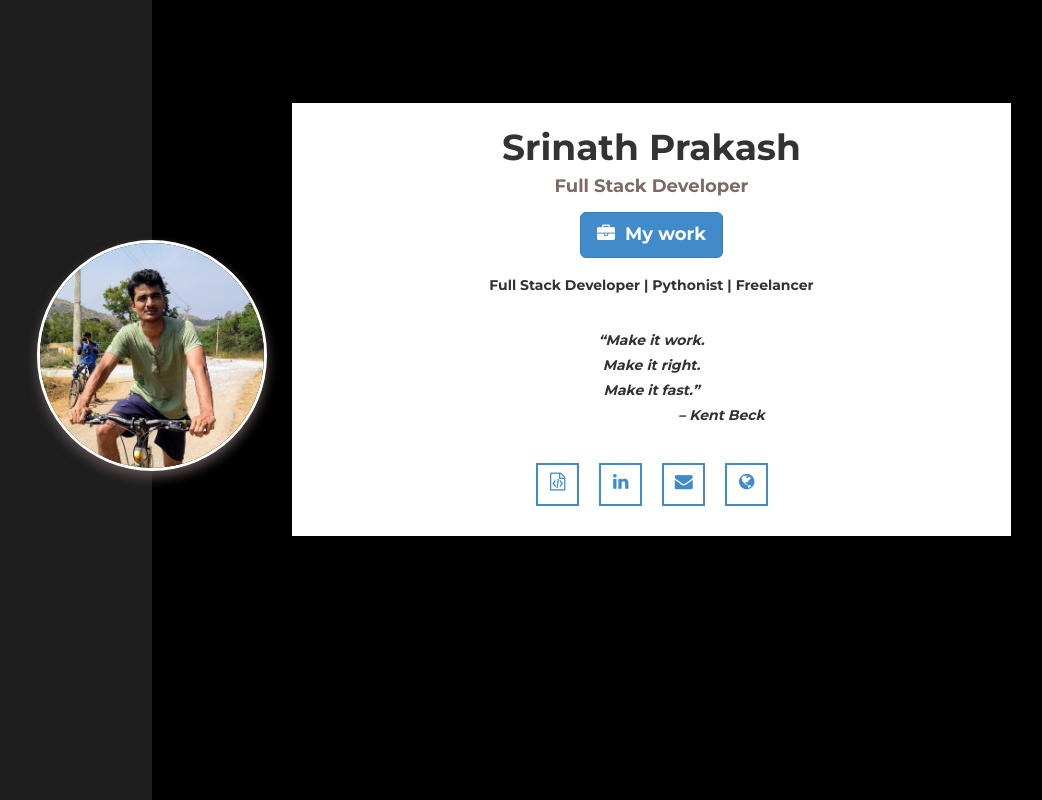
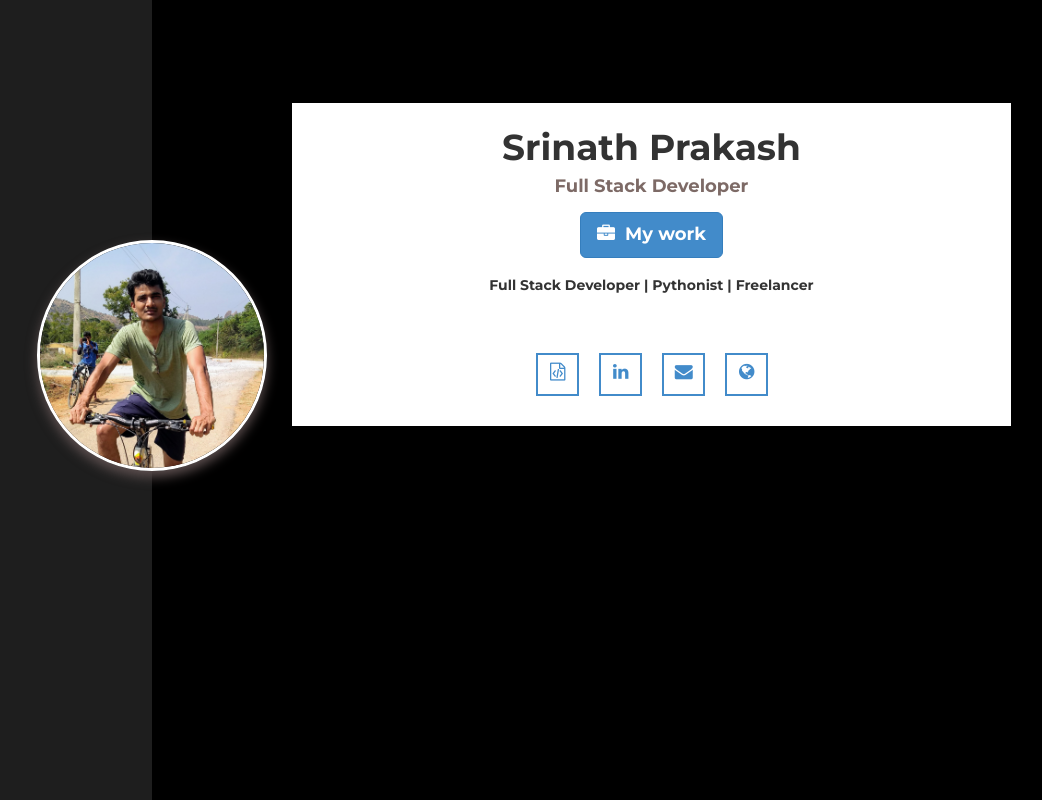
Before and after one commit to srinathkp/srinathkp.github.io, a plain HTML site: page index.html in a window 1280 px wide. Shown: the top 800 px of the page, without its empty margins (232-1274 px from the left). Drawn offline with Linux system fonts and the light colour scheme.

Commit message:
quote unquote

```diff
--- a/index.html
+++ b/index.html
@@ -36,11 +36,6 @@
 									Full Stack Developer | Pythonist | Freelancer
 							</p>
 							<br>
-							<p id="quote">
-								<em>
-									“Make it work.<br> Make it right. <br> Make it fast.” <br> &emsp;&emsp;&emsp;&emsp;&emsp;&emsp;&emsp;&emsp;&emsp;&emsp;– Kent Beck
-								</em>
-							</p>
 						</div>
 
 						<div class="social center">
```
